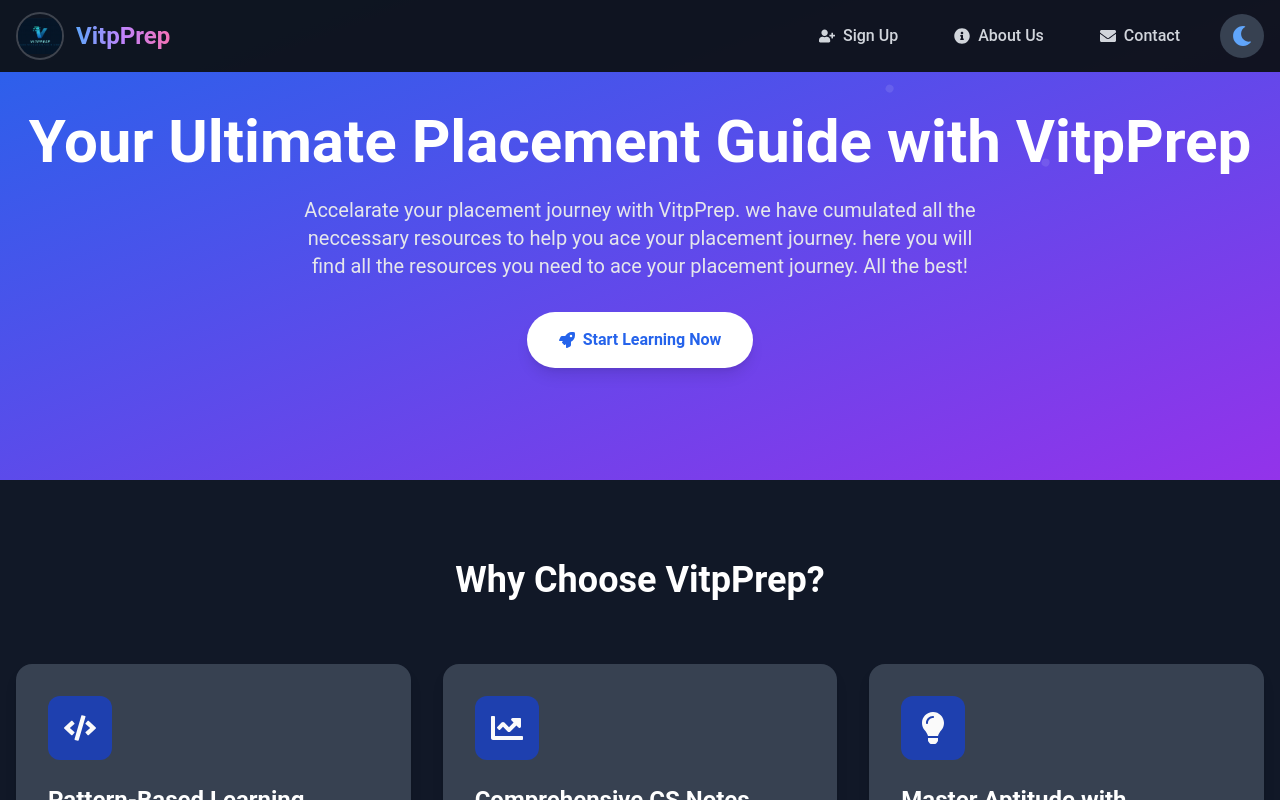
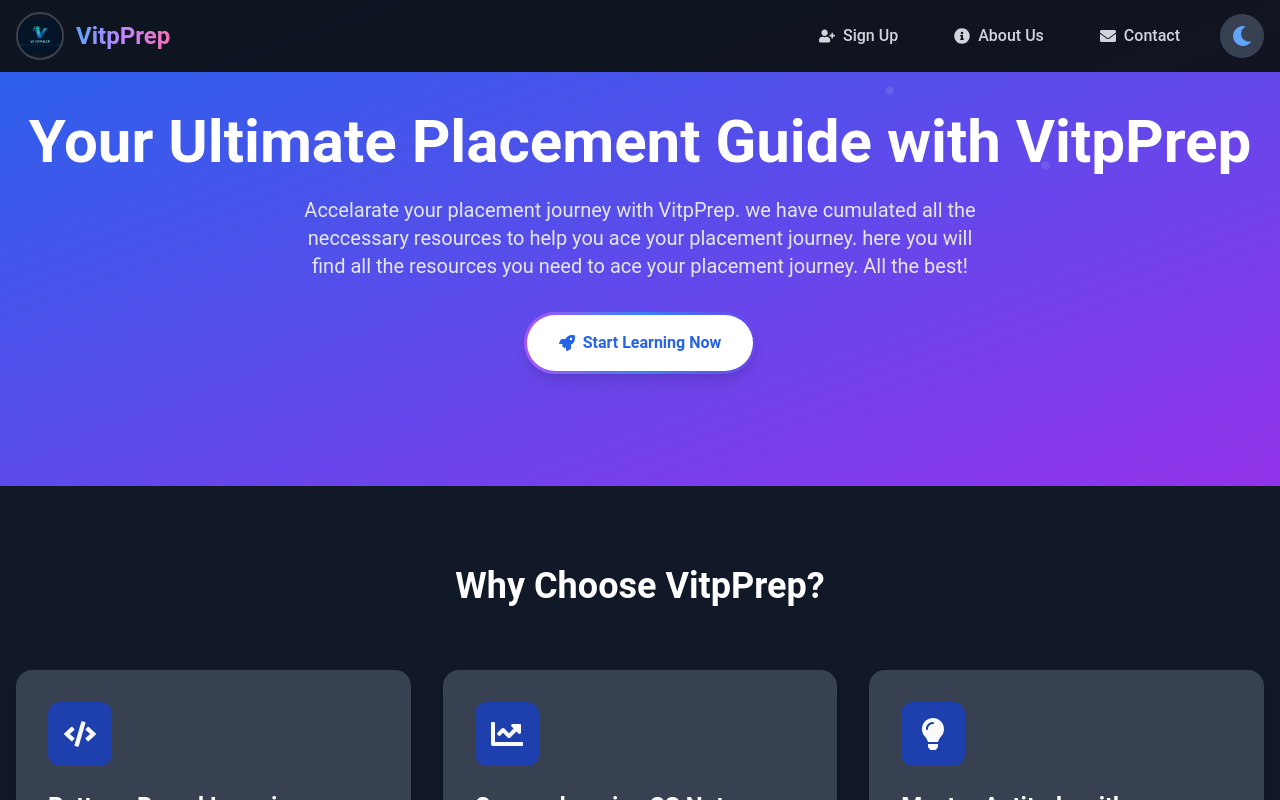
Before and after one commit to Niltiwari7/VitpPrep, a React (Vite) app in the folder frontend/: page / in a window 1280 px wide. Shown: the top 800 px of the page. Built offline with nearby package versions, Linux system fonts and the light colour scheme.

Commit message:
Added vercel deploy link to cors

```diff
--- a/frontend/src/components/Header.jsx
+++ b/frontend/src/components/Header.jsx
@@ -46,7 +46,7 @@
           className="flex items-center space-x-3"
         >
           <img
-            src="/src/assets/public/logo.png"
+            src="/logo.png"
             alt="PatternPrep Logo"
             className="h-12 w-12 object-contain rounded-full border-2 border-white/20 hover:scale-105 transition-transform"
           />
--- a/frontend/src/pages/Home.jsx
+++ b/frontend/src/pages/Home.jsx
@@ -55,14 +55,17 @@
             animate={{ opacity: 1, scale: 1 }}
             transition={{ delay: 0.6 }}
           >
-            <Link
-              to='/signin'
-              className="inline-flex items-center bg-white text-blue-600 px-8 py-4 rounded-full font-bold hover:bg-opacity-90 transition-all duration-300 shadow-lg hover:shadow-xl"
-            >
-              <FaRocket className="mr-2" />
-              Start Learning Now
-            </Link>
+            <div className="group relative inline-flex rounded-full p-[3px] bg-gradient-to-r from-purple-500 via-blue-500 to-black-500 hover:via-purple-400 transition-all duration-300 shadow-lg hover:shadow-xl">
+              <Link
+                to="/signin"
+                className="relative flex items-center justify-center w-full h-full px-8 py-4 bg-white text-blue-600 rounded-full font-bold hover:bg-opacity-90 transition-all duration-300"
+              >
+                <FaRocket className="mr-2 z-10" />
+                <span className="z-10">Start Learning Now</span>
+              </Link>
+            </div>
           </motion.div>
+
         </div>
 
 
```
Also changed, not shown: frontend/public/logo.png (renamed from frontend/src/assets/public/logo.png), 1 other file (tests, documents, lock files or other folders).
